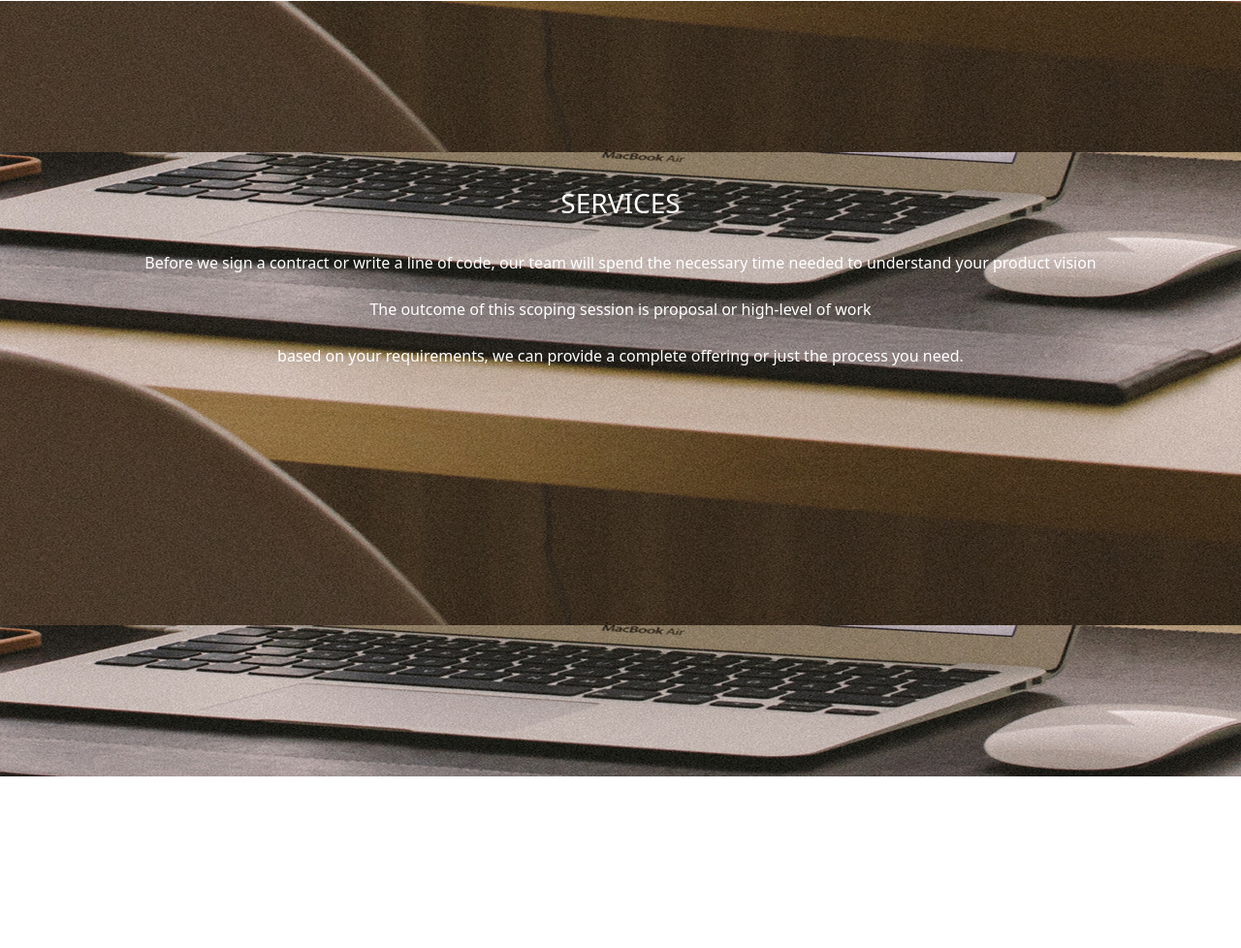
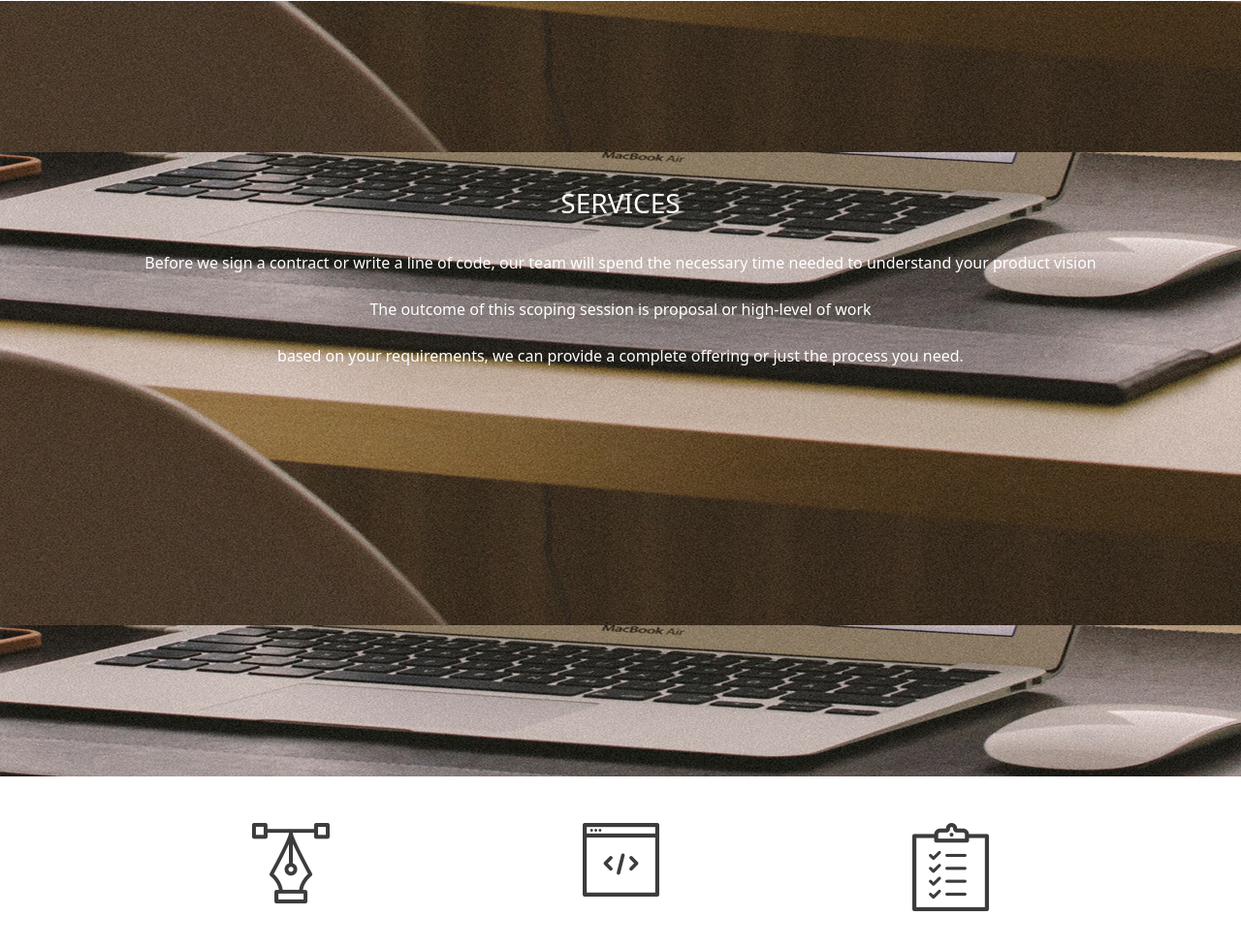
Before and after one commit to Kimutai01/Delani, a plain HTML site: page index.html in a window 1280 px wide. Shown: the part 1045-2023 px from the top of the page at 97% size. Before the commit the page ends 1846 px from the top, so only its background shows below. Drawn offline with nearby package versions, Linux system fonts and the light colour scheme.

Commit message:
adding the icons

```diff
--- a/index.html
+++ b/index.html
@@ -41,6 +41,22 @@
   </div>
 
   </section>
+  <section>
+    <div class="container">
+    <div class="row align-items-start m-5">
+    <div class="col text-center">
+    <img src="icons/design_icon.png" alt="design">
+    </div>
+    <div class="col text-center">
+    <img src="icons/dev_icon.png" alt="development">
+    </div>
+    <div class="col text-center">
+    <img src="icons/product_icon.png" alt="product">
+    </div>
+    </div>
+
+    </div>
+    </section>
 
 </body>
 </html>
```
